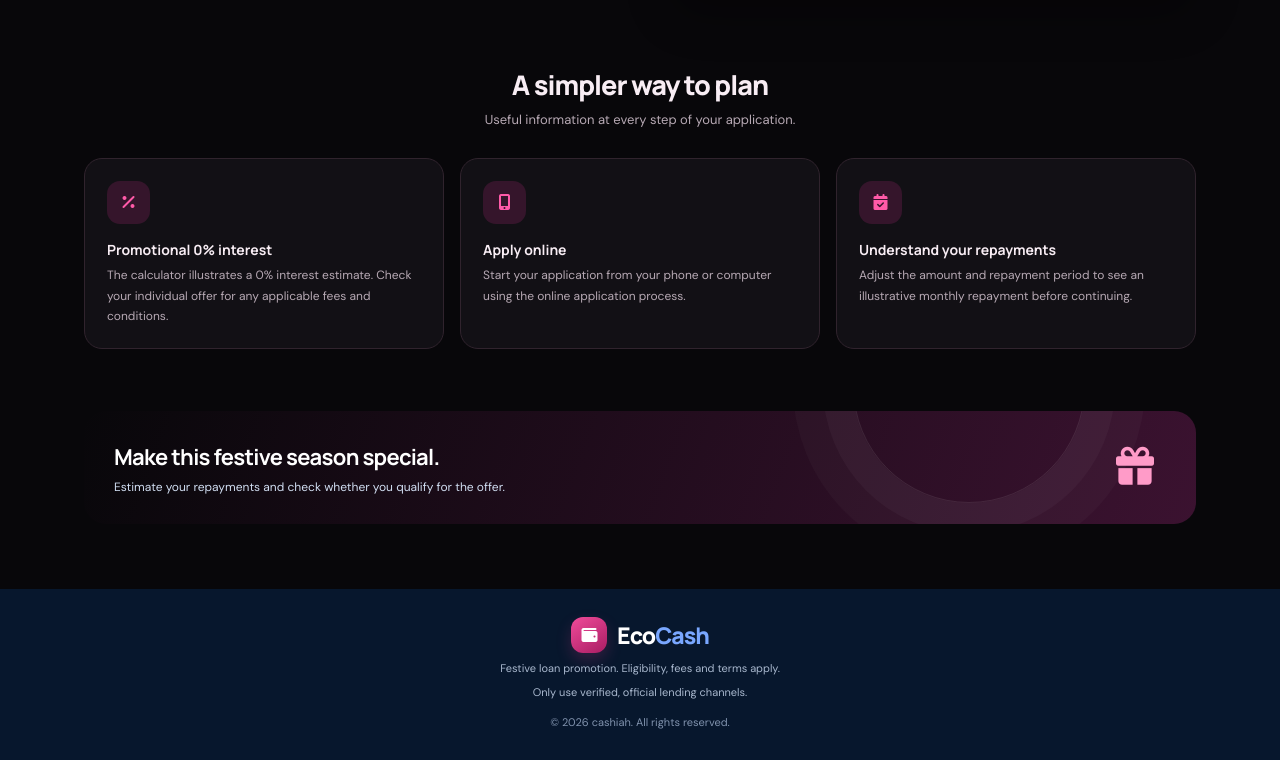
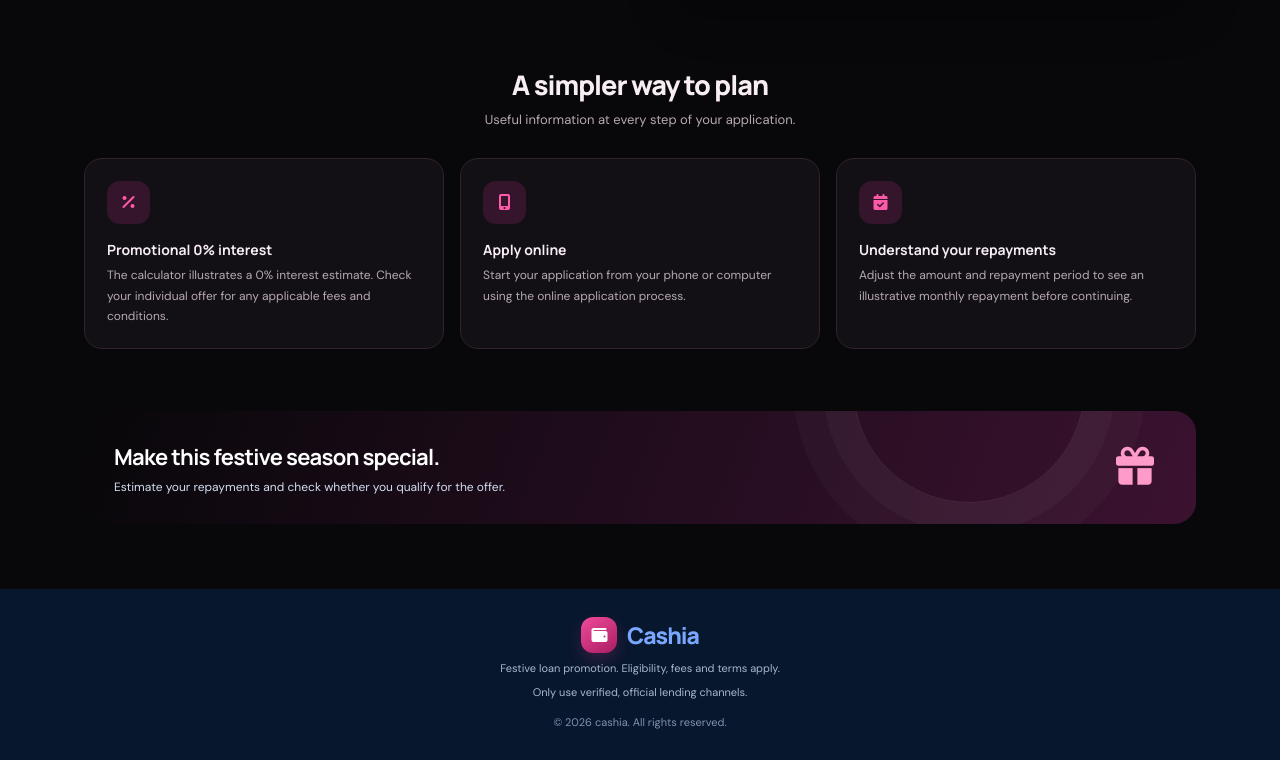
Before and after one commit to infinite1-code/Ecocash3, a plain HTML site: page index.html in a window 1280 px wide. Shown: the part 766-1526 px from the top of the page. Drawn offline with Linux system fonts and the light colour scheme.

Commit message:
Update index.html

```diff
--- a/index.html
+++ b/index.html
@@ -4,7 +4,7 @@
 <meta charset="UTF-8">
 <meta name="viewport" content="width=device-width, initial-scale=1, viewport-fit=cover">
 <meta name="theme-color" content="#08070a">
-<title>cashiah | Festive Loan Offer</title>
+<title>cashia | Festive Loan Offer</title>
 <link rel="preconnect" href="https://fonts.googleapis.com">
 <link rel="preconnect" href="https://fonts.gstatic.com" crossorigin>
 <link href="https://fonts.googleapis.com/css2?family=DM+Sans:wght@400;500;600;700;800&family=Manrope:wght@400;500;600;700;800&display=swap" rel="stylesheet">
@@ -201,10 +201,10 @@ body.dark .trust-item i{background:#18372e}
 </main>
 
 <footer id="contact">
-  <div class="brand"><span class="brand-mark"><i class="fa-solid fa-wallet"></i></span><span class="brand-name">Eco<span>Cash</span></span></div>
+  <div class="brand"><span class="brand-mark"><i class="fa-solid fa-wallet"></i></span><span class="brand-name"><span>Cashia</span></span></div>
   <p>Festive loan promotion. Eligibility, fees and terms apply.</p>
   <p>Only use verified, official lending channels.</p>
-  <p class="fine-print">&copy; 2026 cashiah. All rights reserved.</p>
+  <p class="fine-print">&copy; 2026 cashia. All rights reserved.</p>
 </footer>
 
 <script>
```
